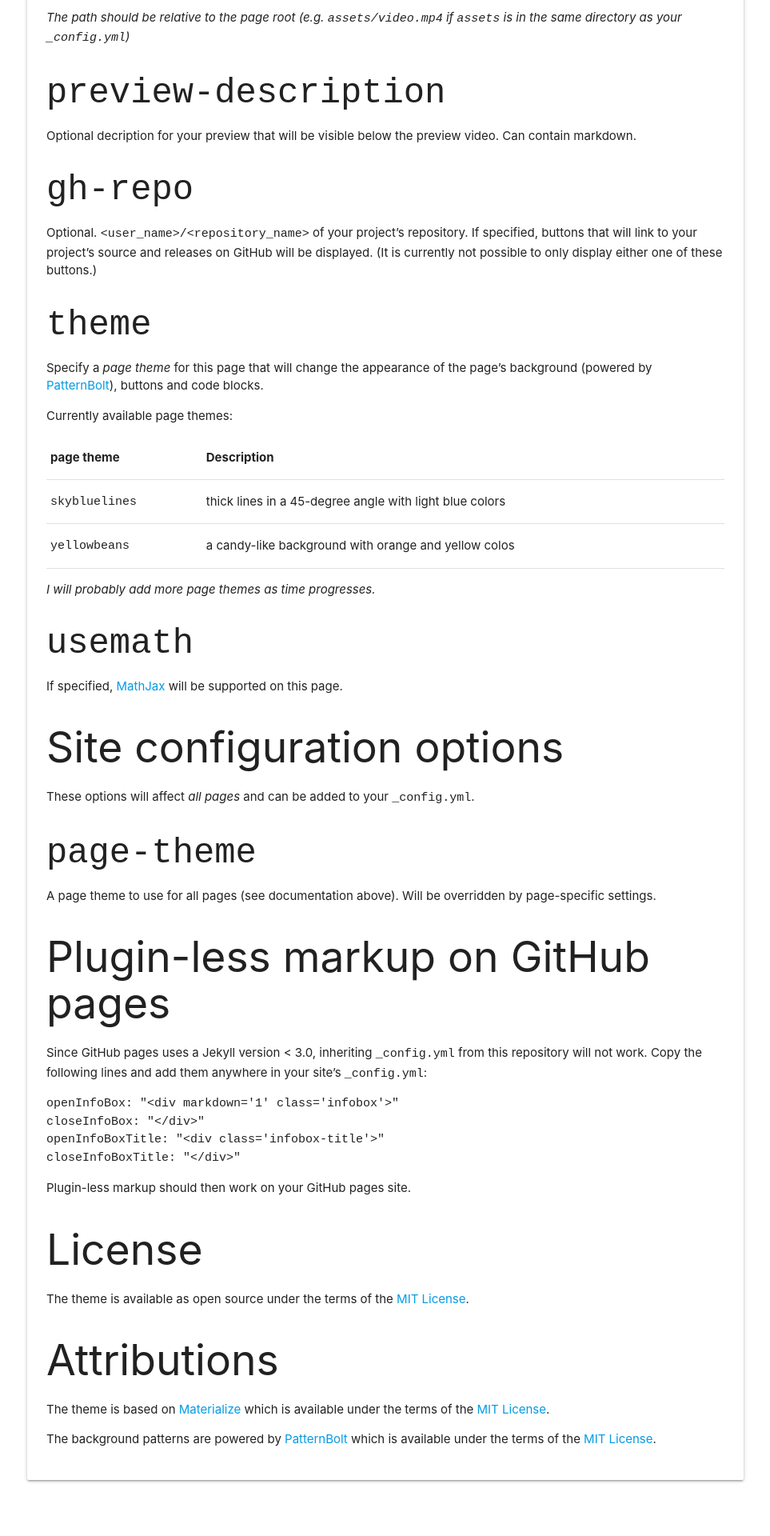
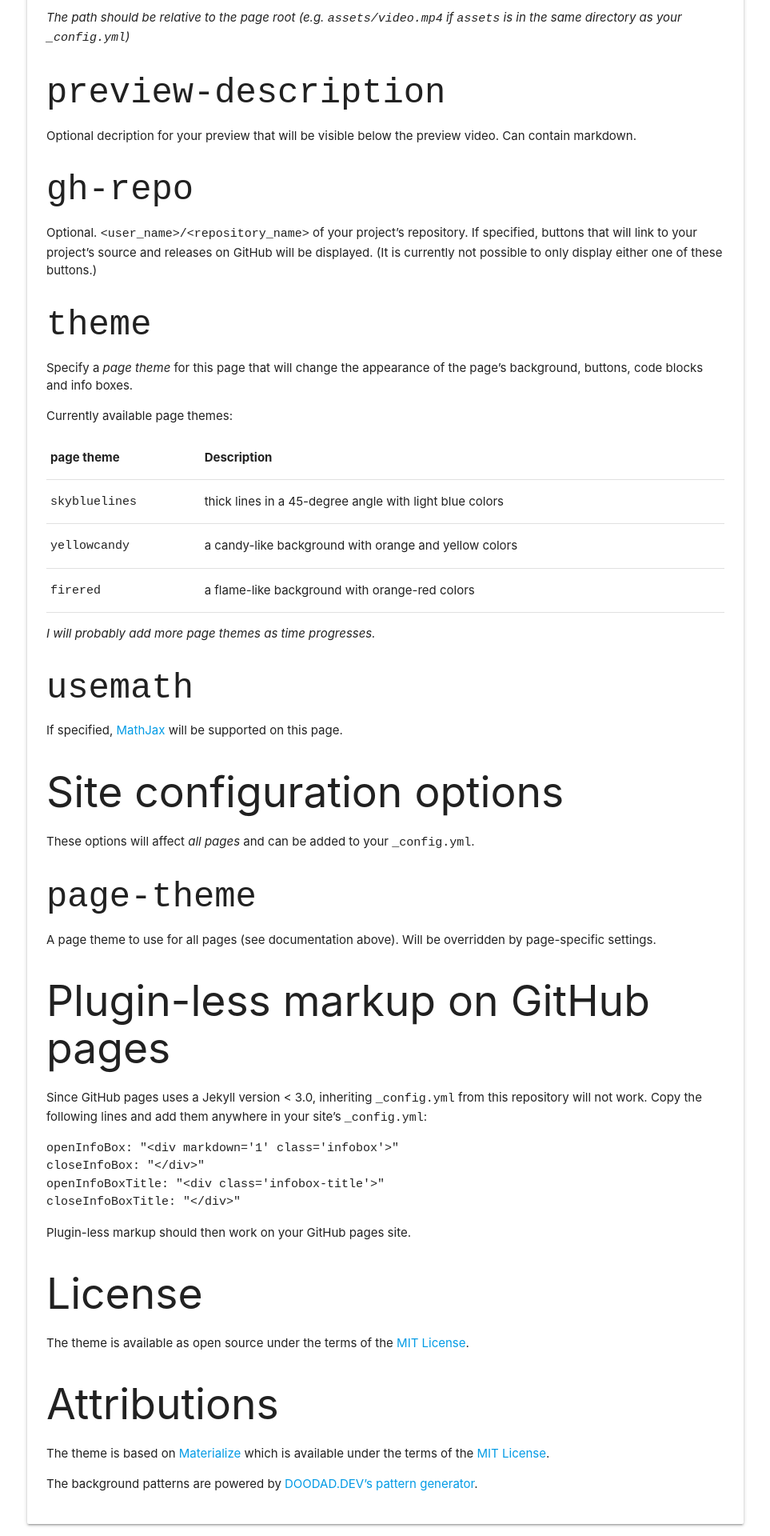
Before and after one commit to CaptainProton42/protontheme, a Jekyll site: the page built from README.md, in a window 1280 px wide. Shown: the part 3373-5293 px from the top of the page at 80% size, without its empty margins (158-1121 px from the left). Built offline with Jekyll 4.4.1, drawn with Linux system fonts in a browser that asks for light colours; our own code applies the rules of GitHub Pages for plain Markdown files; before the commit the page ends 5238 px from its top, so only the background shows below that.

Commit message:
Update README.

```diff
--- a/README.md
+++ b/README.md
@@ -94,14 +94,15 @@ Optional. `<user_name>/<repository_name>` of your project's repository. If speci
 
 ### `theme`
 
-Specify a *page theme* for this page that will change the appearance of the page's background (powered by [PatternBolt](https://github.com/buseca/patternbolt)), buttons and code blocks.
+Specify a *page theme* for this page that will change the appearance of the page's background, buttons, code blocks and info boxes.
 
 Currently available page themes:
 
 | page theme     | Description                                             |
 |----------------|---------------------------------------------------------|
 | `skybluelines` | thick lines in a 45-degree angle with light blue colors |
-| `yellowbeans`  | a candy-like background with orange and yellow colos    |
+| `yellowcandy`  | a candy-like background with orange and yellow colors   |
+| `firered`      | a flame-like background with orange-red colors          |
 
 *I will probably add more page themes as time progresses.*
 
@@ -137,4 +138,4 @@ The theme is available as open source under the terms of the [MIT License](https
 ## Attributions
 The theme is based on [Materialize](https://materializecss.com/) which is available under the terms of the [MIT License](https://opensource.org/licenses/MIT).
 
-The background patterns are powered by [PatternBolt](https://github.com/buseca/patternbolt) which is available under the terms of the [MIT License](https://opensource.org/licenses/MIT).
+The background patterns are powered by [DOODAD.DEV's pattern generator](https://doodad.dev/pattern-generator).
--- a/_sass/_themes.scss
+++ b/_sass/_themes.scss
@@ -61,11 +61,11 @@ html.theme-firered {
     }
 
     .highlighter-rouge .highlight {
-        background-color: #ffbf7a !important;
+        background-color: #ffd09e !important;
     }
 
     .infobox {
-        background-color:#ffbf7a !important;
+        background-color: #ffd09e !important;
     }
 
     .infobox-title {
```
